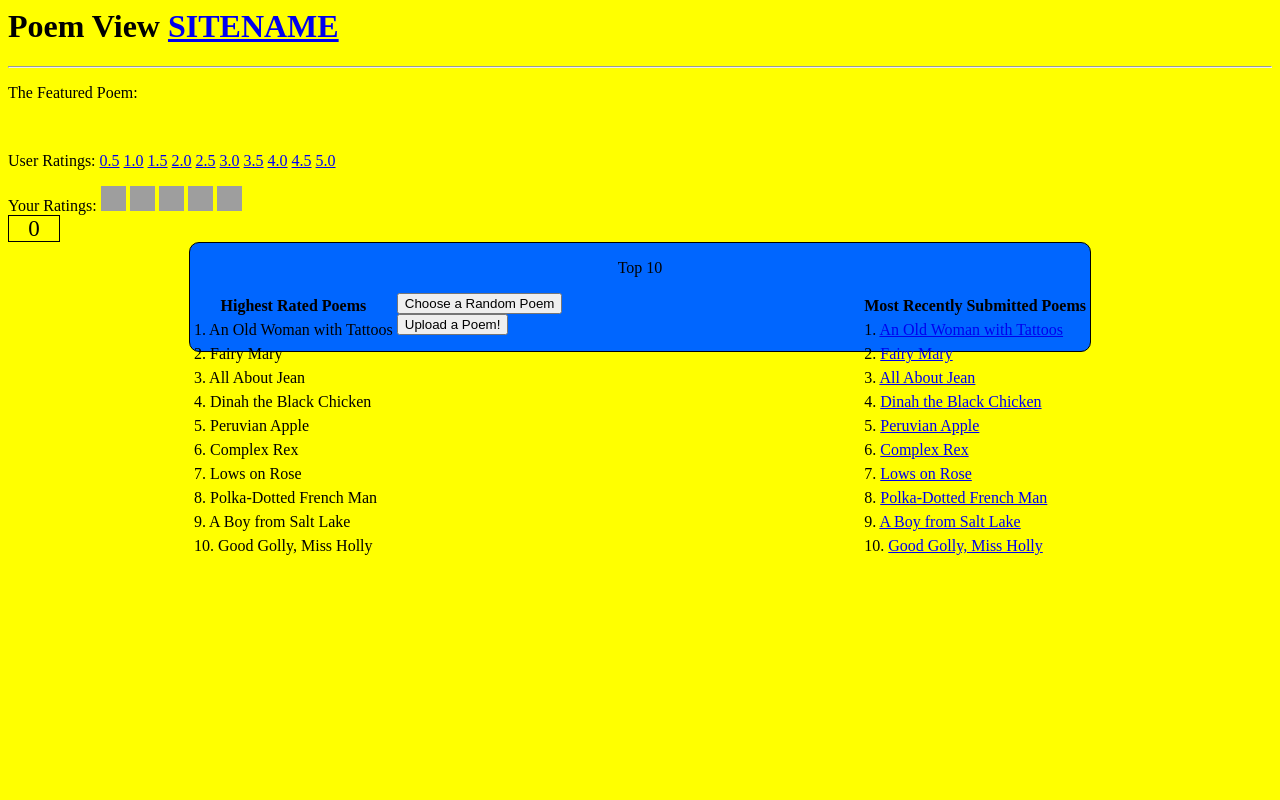
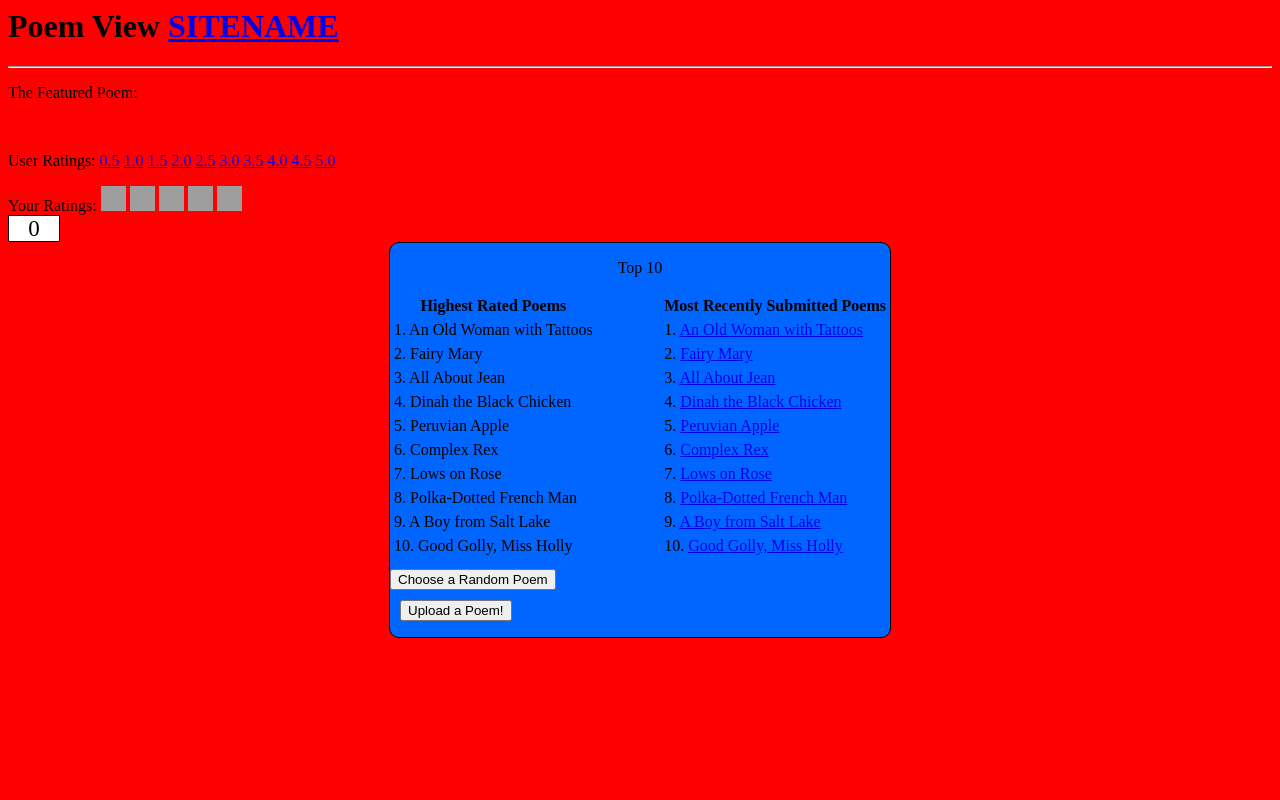
Before and after one commit to spothireddy/LooneyLimericks, a PHP site: the page made by views/poemView.php in a window 1280 px wide. Run offline with PHP 8.4, Linux system fonts and the light colour scheme; the template is opened without the code that fills it, so the values that code supplies are empty; data comes from the database, SQL or seed files in the repository; some libraries are stand-ins or nearby versions; grey boxes are pictures that could not be loaded.

Commit message:
Changed the background into red
I changed the yellow background from the CSS file into red.

```diff
--- a/css/style.css
+++ b/css/style.css
@@ -1,8 +1,6 @@
-/*css for half star rating feature */
-
 body
 {
-	background-color: yellow;
+	background-color: red;
 }
 
 .bodyWrap
@@ -11,13 +9,51 @@ body
 	min-height: 600px;
 }
 
+.buttons
+{
+	padding: auto;
+	margin-left: 150px;
+}
+
+input.random
+{
+	margin-bottom: 10px;
+	margin-top: 10px;
+}
+
+input.upload
+{
+	margin-left: 10px;
+}
+
 .wrapper
 {
-	width: 900px;
+	width: 500px;
 	margin: 0px auto;
 	border: 1px solid black;
 	border-radius: 10px;
 	background-color: #0066FF;
+}
+
+.wrapperTopTen
+{
+	width: 500px;
+	height: 400px;
+	margin: 0px auto;
+	border: 1px solid black;
+	border-radius: 10px;
+	background-color: #0066FF;
+	padding-top: 20px;
+}
+
+#rating
+{
+	text-align:center;
+	font-size:23px;
+	border:solid black 1px;
+	height:25px;
+	width:50px;
+	background-color: white;
 }
 
 img
```
